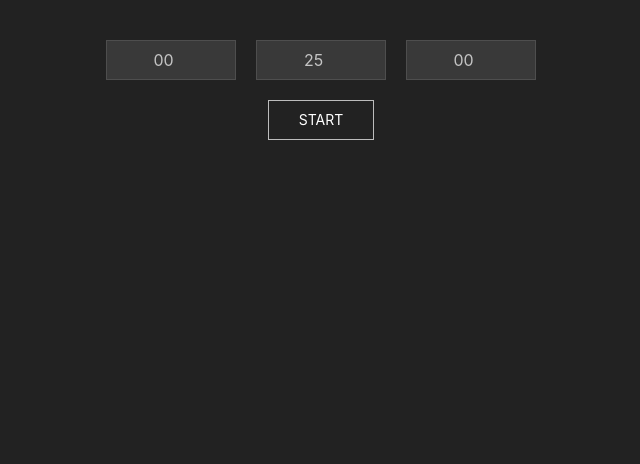
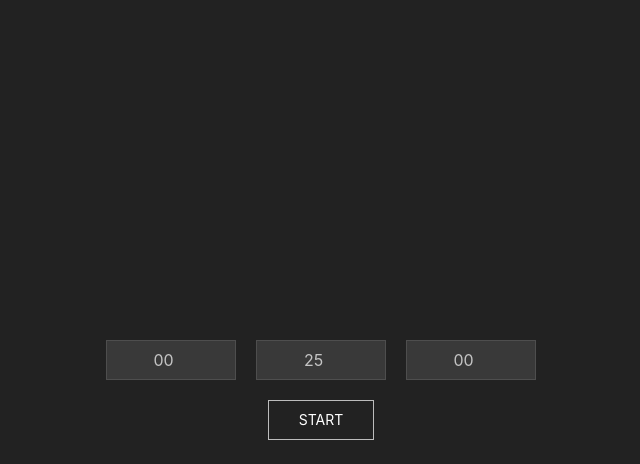
Before and after one commit to krowker/simpletimer, a React (Create React App) app in the folder simpletimer/: page / in a window 1280 px wide. Shown: the top 464 px of the page, without its empty margins (319-959 px from the left). Built offline with nearby package versions, Linux system fonts and the light colour scheme.

Commit message:
center app

```diff
--- a/simpletimer/src/App.js
+++ b/simpletimer/src/App.js
@@ -15,9 +15,13 @@ function App() {
     <div
       className="App"
       class="uk-background-secondary
-      uk-light uk-padding
+      uk-light
+      uk-padding
       uk-panel
-      uk-height-viewport"
+      uk-height-viewport
+      uk-flex
+      uk-flex-middle
+      uk-flex-center"
     >
       <div
         class="uk-flex
```
